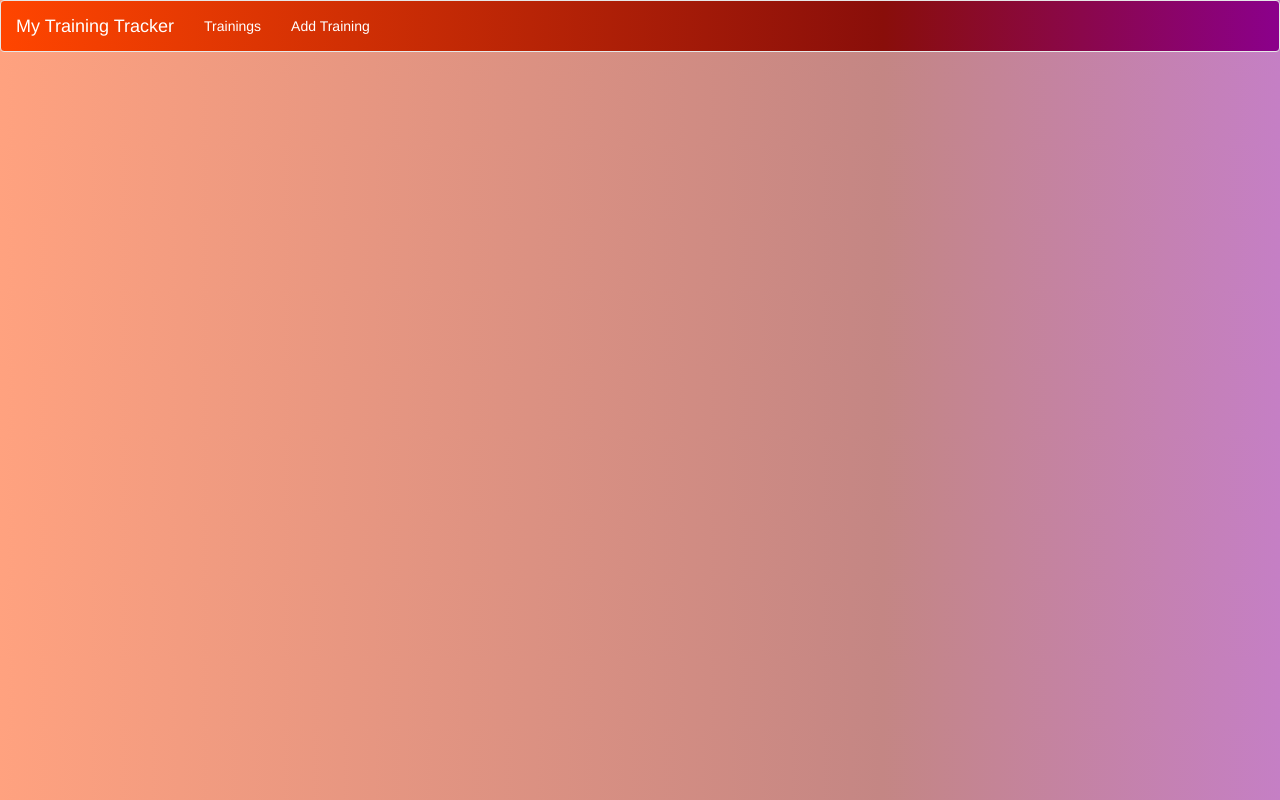
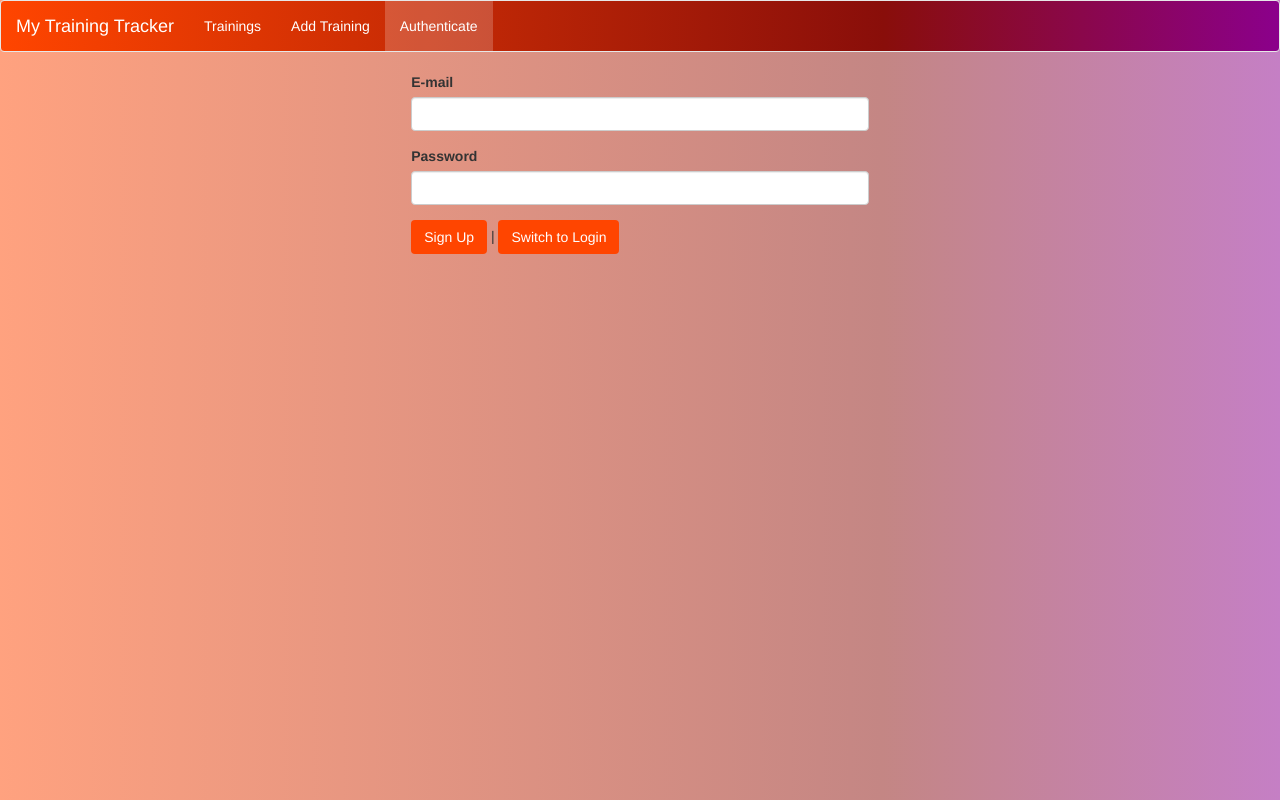
Before and after one commit to matea0/my-training-tracker, an Angular app: page /auth in a window 1280 px wide. Before the commit this address led to /. Built offline with nearby package versions, Linux system fonts and the light colour scheme.

Commit message:
added db and authentication interface

```diff
--- a/src/app/add-training/add-training.component.html
+++ b/src/app/add-training/add-training.component.html
@@ -35,11 +35,16 @@
           <button
             class="btn add-btn"
             type="submit"
-            [disabled]="!f.valid">Add Training</button>
+            [disabled]="!f.valid"
+          >Add Training</button>
           <div
             class="alert"
             *ngIf="!f.valid && f.dirty"
           >Enter valid type and duration!</div>
+          <div
+            class="alert"
+            *ngIf="alert"
+            >Training added successfully!</div>
         </div>
       </div>
     </form>
--- a/src/app/add-training/add-training.component.ts
+++ b/src/app/add-training/add-training.component.ts
@@ -3,6 +3,7 @@ import {NgForm} from '@angular/forms';
 
 import {Training} from "../trainings-list/training.model";
 import {TrainingsService} from "../trainings-list/trainings.service";
+import {DataStorageService} from "../shared/data-storage.service";
 
 
 @Component({
@@ -11,8 +12,8 @@ import {TrainingsService} from "../trainings-list/trainings.service";
   styleUrls: ['./add-training.component.css']
 })
 export class AddTrainingComponent implements OnInit {
-
-  constructor(private trainingService: TrainingsService) { }
+  alert: boolean = false;
+  constructor(private trainingService: TrainingsService, private dataStorageService: DataStorageService) { }
 
   ngOnInit(): void {
   }
@@ -22,5 +23,7 @@ export class AddTrainingComponent implements OnInit {
     const newTraining = new Training(value.date, value.duration, value.type);
     this.trainingService.addTraining(newTraining);
     form.reset();
+    this.dataStorageService.storeTrainings();
+    this.alert = true;
   }
 }
--- a/src/app/app-routing.module.ts
+++ b/src/app/app-routing.module.ts
@@ -2,11 +2,13 @@ import { NgModule } from "@angular/core";
 import {TrainingsListComponent} from "./trainings-list/trainings-list.component";
 import {AddTrainingComponent} from "./add-training/add-training.component";
 import {RouterModule, Routes} from "@angular/router";
+import {AuthComponent} from "./auth/auth.component";
 
 const appRoutes: Routes = [
   {path: '', redirectTo: '/trainings', pathMatch: 'full'},
   {path: 'trainings', component: TrainingsListComponent},
-  {path: 'add-training', component: AddTrainingComponent}
+  {path: 'add-training', component: AddTrainingComponent},
+  {path: 'auth', component: AuthComponent}
 ]
 
 @NgModule({
--- /dev/null
+++ b/src/app/auth/auth.component.css
@@ -0,0 +1,8 @@
+.my-btn{
+  background-color: rgba(255,69,0);
+  color: #fff;
+}
+
+.my-btn:hover {
+  background-color: rgba(137,14,10);
+}
--- /dev/null
+++ b/src/app/auth/auth.component.html
@@ -0,0 +1,18 @@
+<div class="row">
+  <div class="col-xs-12 col-md-6 col-md-offset-3">
+    <form>
+      <div class="form-group">
+        <label for="email">E-mail</label>
+        <input type="email" id="email" class="form-control"/>
+      </div>
+      <div class="form-group">
+        <label for="password">Password</label>
+        <input type="password" id="password" class="form-control"/>
+      </div>
+      <div>
+        <button class="btn my-btn">Sign Up</button> |
+        <button class="btn my-btn">Switch to Login</button>
+      </div>
+    </form>
+  </div>
+</div>
--- a/src/app/header/header.component.html
+++ b/src/app/header/header.component.html
@@ -7,6 +7,7 @@
     <ul class="nav navbar-nav">
       <li routerLinkActive="my_active"><a routerLink="/trainings">Trainings</a></li>
       <li routerLinkActive="my_active"><a routerLink="/add-training">Add Training</a></li>
+      <li routerLinkActive="my_active"><a routerLink="/auth">Authenticate</a></li>
     </ul>
-  </div>
+    </div>
 </nav>
--- /dev/null
+++ b/src/app/shared/data-storage.service.ts
@@ -0,0 +1,35 @@
+import {Injectable} from "@angular/core";
+import { HttpClient } from "@angular/common/http";
+import {map} from "rxjs";
+
+import {TrainingsService} from "../trainings-list/trainings.service";
+import {Training} from "../trainings-list/training.model";
+
+@Injectable({providedIn: 'root'})
+export class DataStorageService {
+  constructor(private http: HttpClient, private trainingService: TrainingsService) {}
+
+  storeTrainings() {
+  const trainings = this.trainingService.getTrainigs();
+  this.http
+    .put('https://my-training-tracker-default-rtdb.europe-west1.firebasedatabase.app/trainings.json',
+      trainings)
+    .subscribe(response => {
+      console.log(response);
+    });
+  }
+
+  fetchTrainings() {
+    this.http
+      .get<Training[]>('https://my-training-tracker-default-rtdb.europe-west1.firebasedatabase.app/trainings.json')
+      .pipe(map(trainings => { //rxjs
+        return trainings.map(training =>{ //array operator
+          return {...training,
+            date: training.date ? training.date : ""};
+        });
+      }))
+      .subscribe(trainings => {
+        this.trainingService.setTrainings(trainings);
+      });
+  }
+}
--- a/src/app/trainings-list/training-list-item/training-list-item.component.ts
+++ b/src/app/trainings-list/training-list-item/training-list-item.component.ts
@@ -1,6 +1,8 @@
 import { Component, OnInit, Input } from '@angular/core';
 import { Training } from "../training.model";
 import {TrainingsService} from "../trainings.service";
+import {DataStorageService} from "../../shared/data-storage.service";
+import {Data} from "@angular/router";
 
 @Component({
   selector: 'app-training-list-item',
@@ -10,7 +12,7 @@ import {TrainingsService} from "../trainings.service";
 export class TrainingListItemComponent implements OnInit {
   @Input() training: Training;
 
-  constructor(private trainingService: TrainingsService) {
+  constructor(private trainingService: TrainingsService, private dsService: DataStorageService) {
     this.training = {
       date: "",
       duration: 0,
@@ -23,5 +25,6 @@ export class TrainingListItemComponent implements OnInit {
 
   onDelete() {
     this.trainingService.deleteTraining(this.training);
+    this.dsService.storeTrainings();
   }
 }
--- a/src/app/trainings-list/trainings-list.component.ts
+++ b/src/app/trainings-list/trainings-list.component.ts
@@ -1,6 +1,8 @@
 import {Component, OnInit} from '@angular/core';
+
 import { Training } from "./training.model";
 import {TrainingsService} from "./trainings.service";
+import { DataStorageService } from "../shared/data-storage.service";
 
 @Component({
   selector: 'app-trainings-list',
@@ -10,8 +12,10 @@ import {TrainingsService} from "./trainings.service";
 export class TrainingsListComponent implements OnInit{
   trainings: Training[];
 
-  constructor(private trainingService: TrainingsService) {
+  constructor(private trainingService: TrainingsService,
+              private dataStorageService: DataStorageService) {
     this.trainings = [];
+    this.dataStorageService.fetchTrainings();
   }
 
   ngOnInit(): void {
@@ -23,4 +27,6 @@ export class TrainingsListComponent implements OnInit{
       }
     );
   }
+
+
 }
--- a/src/app/trainings-list/trainings.service.ts
+++ b/src/app/trainings-list/trainings.service.ts
@@ -1,5 +1,6 @@
+import {EventEmitter, Injectable} from "@angular/core";
+
 import {Training} from "./training.model";
-import {EventEmitter, Injectable} from "@angular/core";
 
 @Injectable(
   {
@@ -10,10 +11,17 @@ export class TrainingsService {
   trainingsChanged = new EventEmitter<Training[]>();
   index: number = 0;
 
-  private trainings: Training[] = [
-    new Training('2021-11-16', 60, 'Walking'),
-    new Training('2021-12-23', 60, 'Running')
-  ];
+//  private trainings: Training[] = [
+//    new Training('2021-11-16', 60, 'Walking'),
+//    new Training('2021-12-23', 60, 'Running')
+//  ];
+
+  private trainings: Training[] = [];
+
+  setTrainings(trainings: Training[]) {
+    this.trainings = trainings;
+    this.trainingsChanged.next(this.trainings.slice());
+  }
 
   getTrainigs() {
     return this.trainings.slice();
```
Also changed, not shown: src/app/app.module.ts (+7 -3 lines), src/app/auth/auth.component.ts (added, +8 -0 lines).
